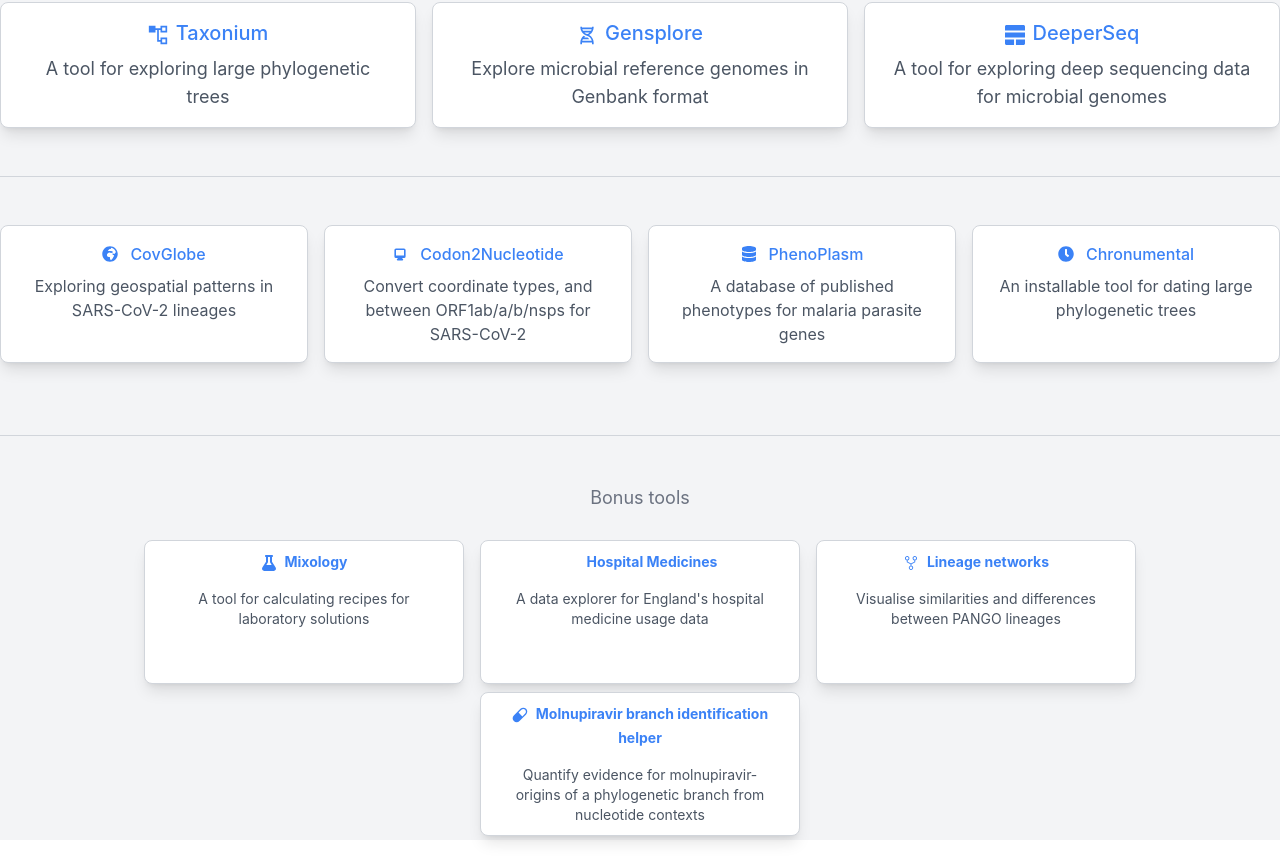
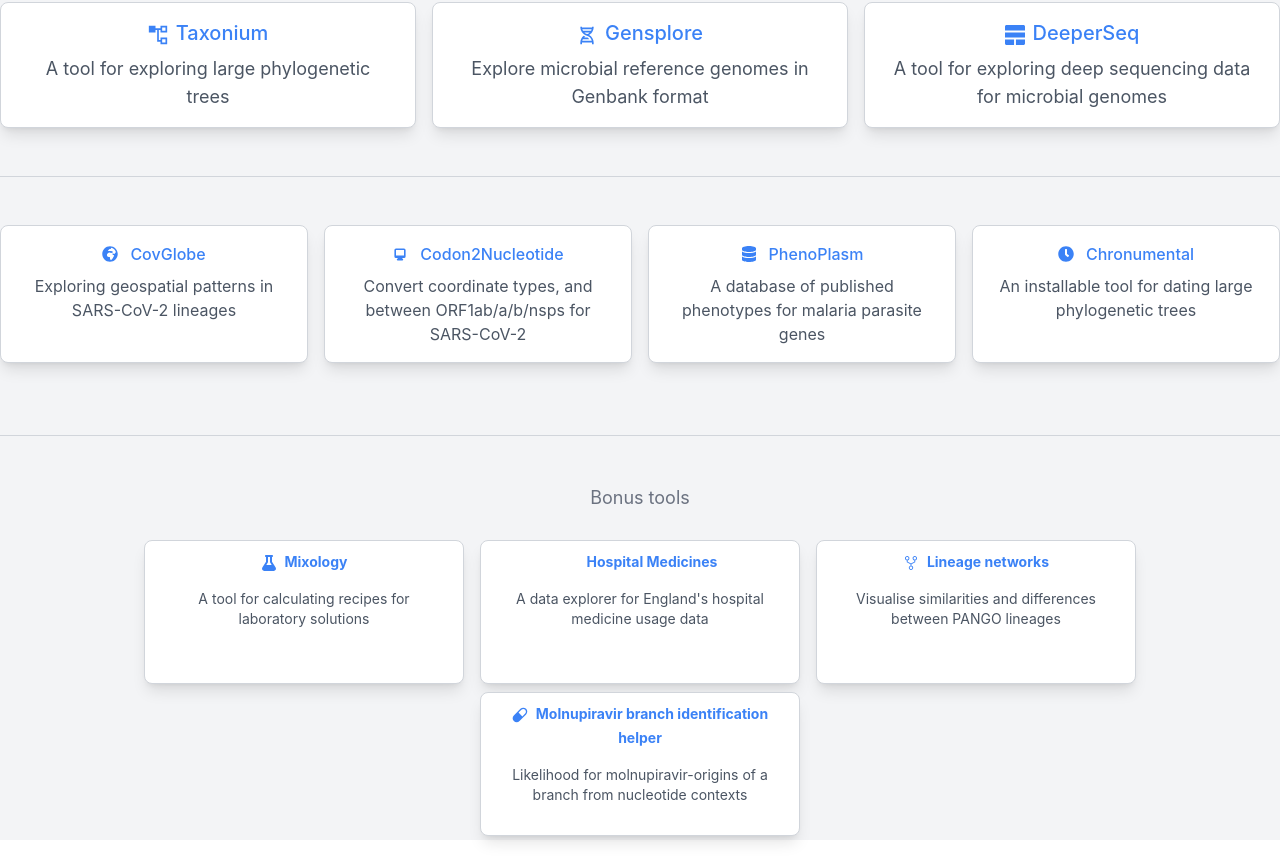
Before and after one commit to theosanderson/genomium, a React (Create React App) app: page / in a window 1280 px wide. Shown: the part 182-1038 px from the top of the page. Built offline with nearby package versions, Linux system fonts and the light colour scheme; some icons are missing.

Commit message:
Update App.js

```diff
--- a/src/App.js
+++ b/src/App.js
@@ -64,7 +64,7 @@ const honoraryTools = [
   {
     name: 'Molnupiravir branch identification helper',
     url: '//movbranchapp.streamlit.app/',
-    desc: 'Quantify evidence for molnupiravir-origins of a phylogenetic branch from nucleotide contexts',
+    desc: 'Likelihood for molnupiravir-origins of a branch from nucleotide contexts',
     icon: <CgPill className="inline-block mr-2" />
 
   }
```
